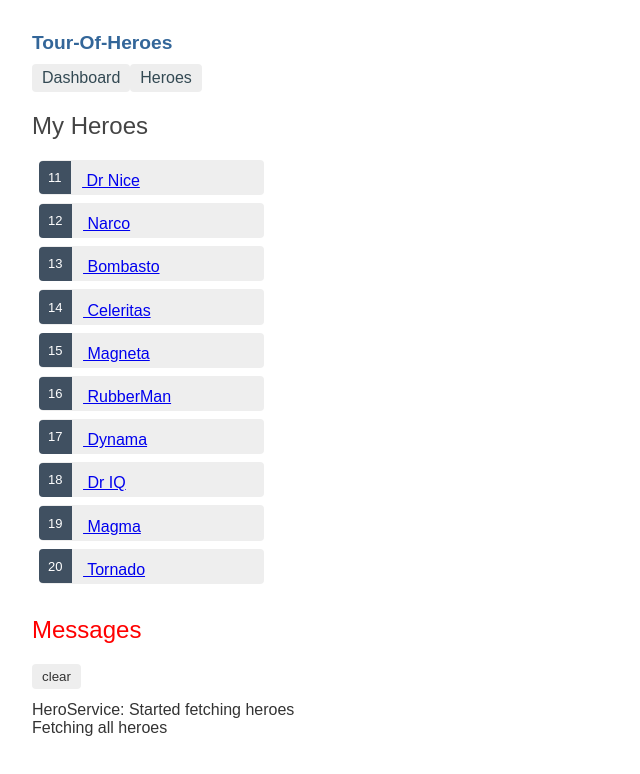
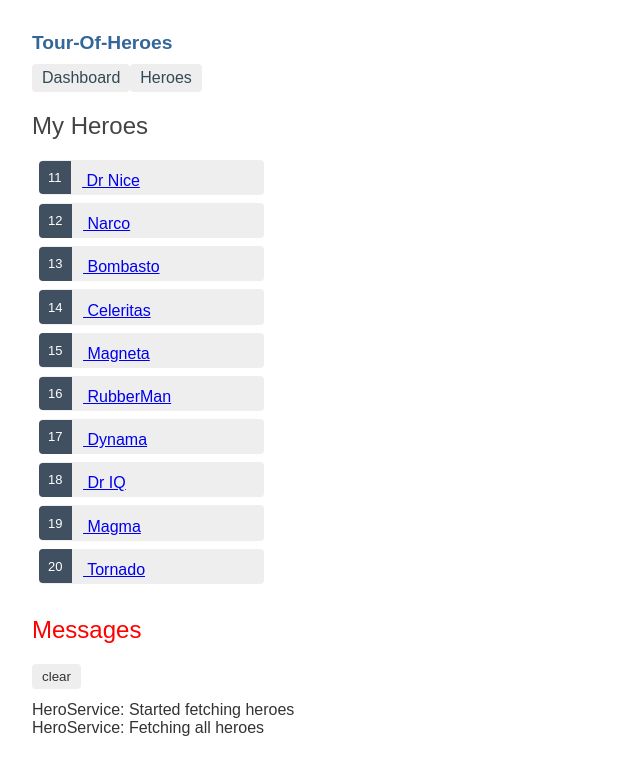
Before and after one commit to yash1rj/TourOfHeroes, an Angular app: page /heroes in a window 1280 px wide. Shown: the top 774 px of the page, without its empty margins (0-640 px from the left). Built offline with nearby package versions, Linux system fonts and the light colour scheme.

Commit message:
corrections

```diff
--- a/src/app/heroes/heroes.component.ts
+++ b/src/app/heroes/heroes.component.ts
@@ -23,7 +23,7 @@ export class HeroesComponent implements OnInit {
     this.heroService.getHeroes()
       .subscribe(heroes => {
         this.heroes = heroes;
-        this.messageService.add('Fetching all heroes');
+        this.messageService.add('HeroService: Fetching all heroes');
       });
   }
 }
```
